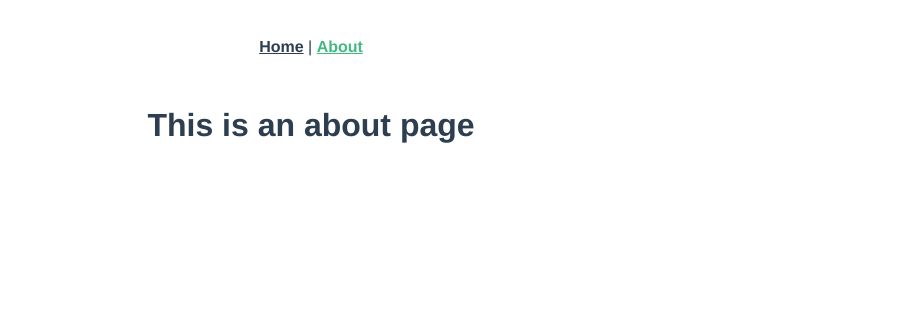
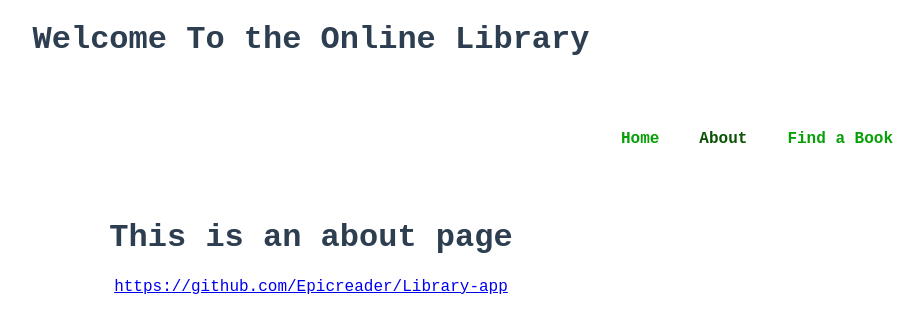
Before and after one commit to Epicreader/libraryapp, a Vue app: page /about in a window 1280 px wide. Shown: the top 332 px of the page, without its empty margins (329-1252 px from the left). Built offline with nearby package versions, Linux system fonts and the light colour scheme.

Commit message:
Update App.vue

```diff
--- a/src/App.vue
+++ b/src/App.vue
@@ -1,16 +1,23 @@
 <template>
   <div id="app">
+    <div>
+      <h1>Welcome To the Online Library</h1>
+    </div>
     <div id="nav">
-      <router-link to="/">Home</router-link> |
+      <router-link to="/">Home</router-link>
       <router-link to="/about">About</router-link>
+      <router-link to="/comments">Find a Book</router-link>
     </div>
     <router-view/>
+    <footer>
+      <a href="https://github.com/Epicreader/Library-app">https://github.com/Epicreader/Library-app</a>
+    </footer>
   </div>
 </template>
 
 <style>
 #app {
-  font-family: Avenir, Helvetica, Arial, sans-serif;
+  font-family: 'Courier New', Courier, monospace;
   -webkit-font-smoothing: antialiased;
   -moz-osx-font-smoothing: grayscale;
   text-align: center;
@@ -19,14 +26,25 @@
 
 #nav {
   padding: 30px;
+  display: flex;
+  justify-content: right;
 }
 
 #nav a {
   font-weight: bold;
-  color: #2c3e50;
+  color: #07a007;
+  text-decoration: none;
+  padding: 20px;
 }
 
 #nav a.router-link-exact-active {
-  color: #42b983;
+  color: #0b5204;
+}
+footer {
+  display: flex;
+  justify-content: center;
+  width: 100%;
+  align-content: center;
+  text-decoration: none;
 }
 </style>
```
